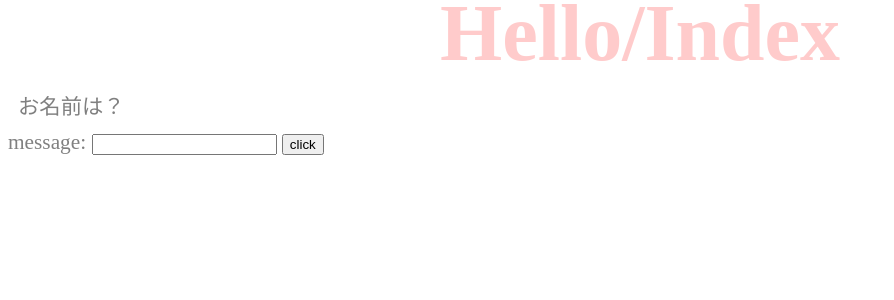
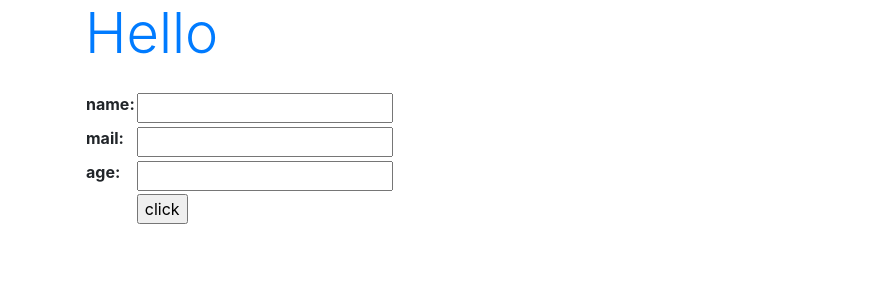
Before and after one commit to sumioK/Django_app, a Django app: page /hello/ in a window 1280 px wide. Shown: the top 300 px of the page, without its empty margins (0-894 px from the left). Run offline with Django 4.2, Linux system fonts and the light colour scheme; some libraries are stand-ins or nearby versions.

Commit message:
use FormClass

```diff
--- /dev/null
+++ b/hello/forms.py
@@ -0,0 +1,6 @@
+from django import forms
+
+class HelloForm(forms.Form):
+  name = forms.CharField(label='name')
+  mail = forms.CharField(label='mail')
+  age = forms.IntegerField(label='age')
--- a/hello/templates/hello/index.html
+++ b/hello/templates/hello/index.html
@@ -4,17 +4,20 @@
 <head>
   <meta charset="utf-8">
   <title>{{title}}</title>
-  <link rel="stylesheet" type="text/css" href="{% static 'hello/css/style.css' %}" />
-  <!-- <link rel="stylesheet" href="https://stackpath.bootstrapcdn.com/bootstrap/4.3.1/css/bootstrap.min.css" /> -->
+  <!-- <link rel="stylesheet" type="text/css" href="{% static 'hello/css/style.css' %}" /> -->
+  <link rel="stylesheet" href="https://stackpath.bootstrapcdn.com/bootstrap/4.3.1/css/bootstrap.min.css" crossorigin="anonymous"/>
 </head>
-<body>
-  <h1>{{title}}</h1>
-  <p>{{msg}}</p>
-  <form action="{% url 'form' %}" method="post">
+<body class="container">
+  <h1 class="display-4 text-primary">{{title}}</h1>
+  <p class="h5 mt-4">{{message|safe}}</p>
+  <form action="{% url 'index' %}" method="post">
     {% csrf_token %}
-    <label for="msg">message: </label>
-    <input id="msg" type="text" name="msg">
-    <input type="submit" value="click">
+    <table>
+      {{ form.as_table }}
+      <tr><td></td><td>
+        <input type="submit" value="click">
+      </td></tr>
+    </table>
   </form>
 </body>
 </html>
--- a/hello/urls.py
+++ b/hello/urls.py
@@ -3,5 +3,4 @@ from . import views
 
 urlpatterns = [
   path('', views.index, name='index'),
-  path('form', views.form, name='form'),
 ]
--- a/hello/views.py
+++ b/hello/views.py
@@ -1,17 +1,16 @@
 from django.shortcuts import render
 from django.http import HttpResponse
+from .forms import HelloForm
 
 def index(request):
   params = {
-    'title': 'Hello/Index',
-    'msg': 'お名前は？',
+    'title': 'Hello',
+    'msg': 'your data:',
+    'form': HelloForm()
   }
+  if (request.method == 'POST'):
+    params['message'] = '名前:' + request.POST['name'] + \
+      '<br>メール:' + request.POST['mail'] + \
+      '<br>年齢:' + request.POST['age']
+    params['form'] = HelloForm(request.POST)
   return render(request, 'hello/index.html', params)
-
-def form(request):
-  msg = request.POST['msg']
-  params = {
-    'title': 'Hello/Form',
-    'msg': 'こんにちは、{}さん。'.format(msg),
-  }
-  return render(request, 'hello/index.html', params)
```
